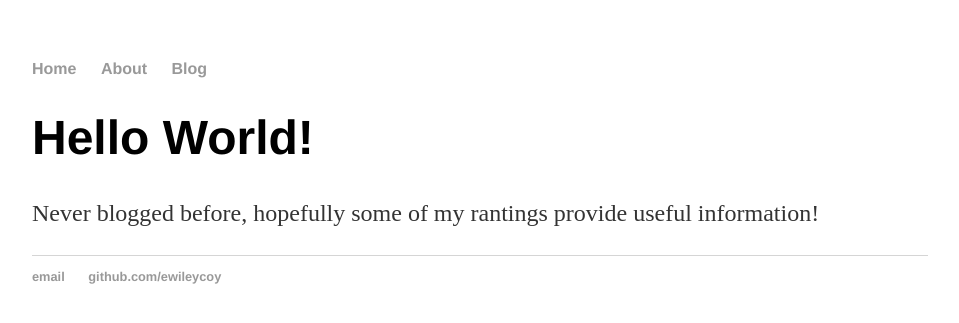
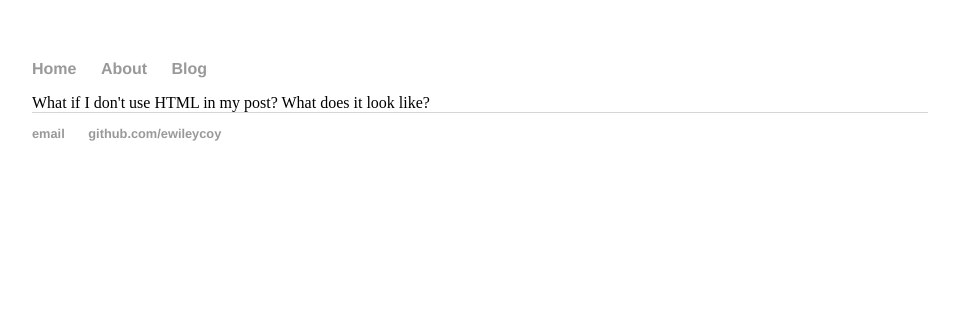
Before and after one commit to ewileycoy/ewileycoy.github.io, a Jekyll site: the page built from index.html, in a window 1280 px wide. Shown: the top 323 px of the page, without its empty margins (160-1119 px from the left). Built offline with Jekyll 4.4.1, drawn with Linux system fonts in a browser that asks for light colours.

Commit message:
Update index.html

```diff
--- a/index.html
+++ b/index.html
@@ -3,8 +3,4 @@ layout: default
 title: Hello World
 published: true
 ---
-<div class="blogpost">
-  <h1> Hello World! </h1>
-  <p> Never blogged before, hopefully some of my rantings provide useful information!
-  </p>
-</div>
+What if I don't use HTML in my post? What does it look like?
```
